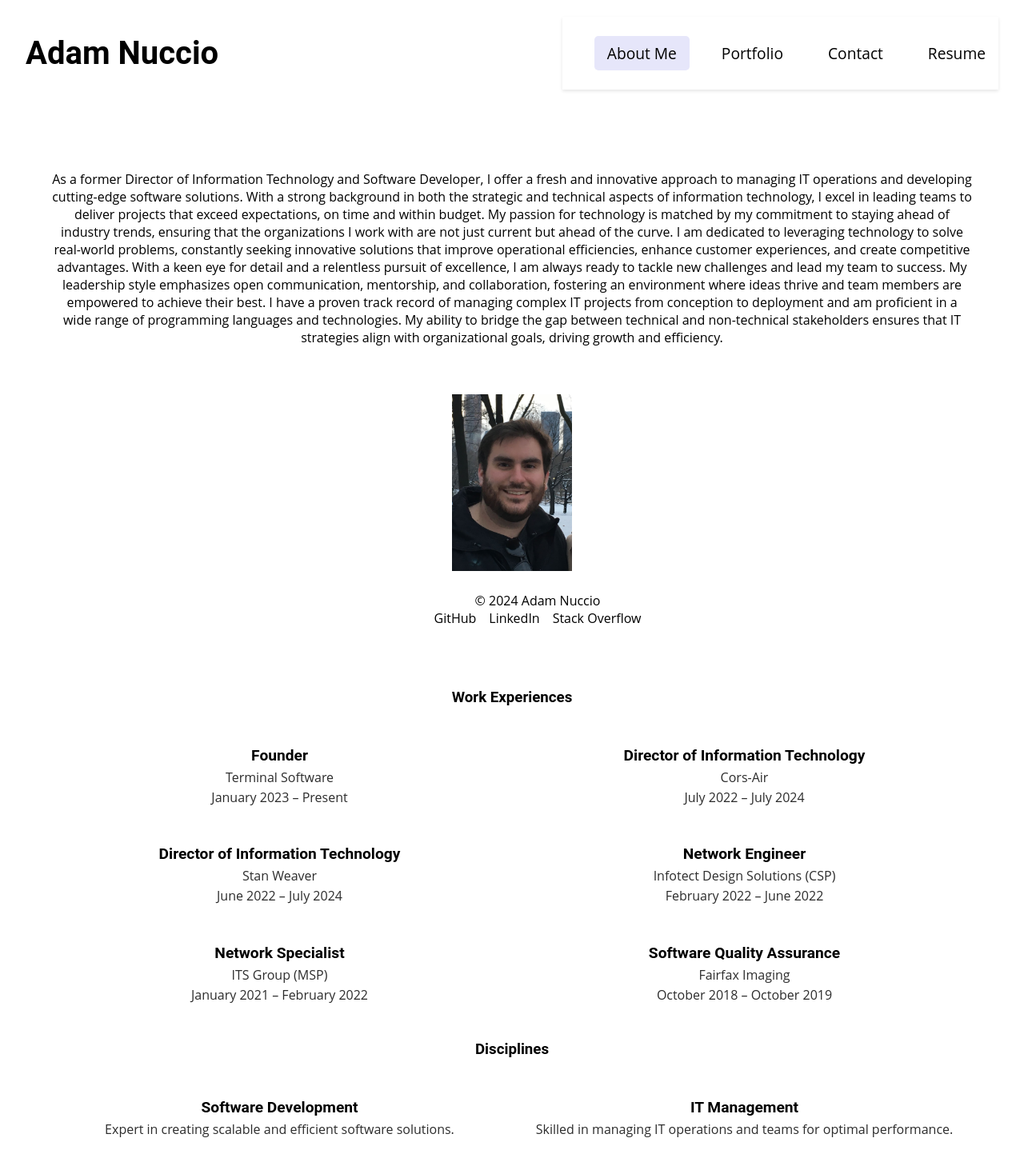
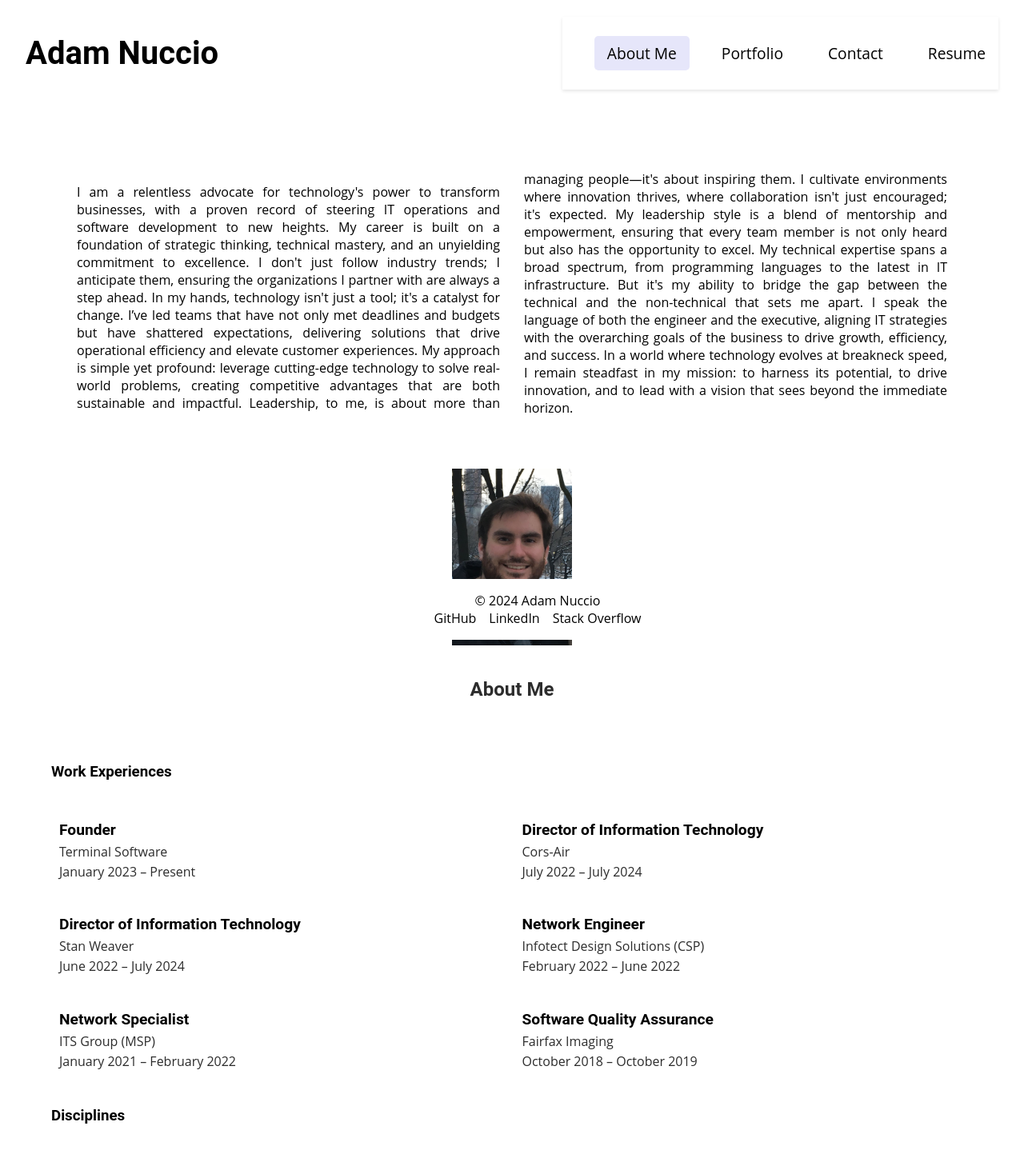
Before and after one commit to yahm0/AMN-REACT.JS-Portfolio, a React (Create React App) app: page / in a window 1280 px wide. Shown: the top 1458 px of the page at 80% size. Built offline with nearby package versions, Linux system fonts and the light colour scheme.

Commit message:
Made changes to the aboutme

```diff
--- a/src/pages/AboutMe.jsx
+++ b/src/pages/AboutMe.jsx
@@ -9,7 +9,15 @@ function AboutMe() {
       <div className="cards-container bio-container">
         <section className="about-me-card">
           <p>
-            As a former Director of Information Technology and Software Developer, I offer a fresh and innovative approach to managing IT operations and developing cutting-edge software solutions. With a strong background in both the strategic and technical aspects of information technology, I excel in leading teams to deliver projects that exceed expectations, on time and within budget. My passion for technology is matched by my commitment to staying ahead of industry trends, ensuring that the organizations I work with are not just current but ahead of the curve. I am dedicated to leveraging technology to solve real-world problems, constantly seeking innovative solutions that improve operational efficiencies, enhance customer experiences, and create competitive advantages. With a keen eye for detail and a relentless pursuit of excellence, I am always ready to tackle new challenges and lead my team to success. My leadership style emphasizes open communication, mentorship, and collaboration, fostering an environment where ideas thrive and team members are empowered to achieve their best. I have a proven track record of managing complex IT projects from conception to deployment and am proficient in a wide range of programming languages and technologies. My ability to bridge the gap between technical and non-technical stakeholders ensures that IT strategies align with organizational goals, driving growth and efficiency.
+            I am a relentless advocate for technology's power to transform businesses, with a proven record of steering IT operations and software development to new heights. My career is built on a foundation of strategic thinking, technical mastery, and an unyielding commitment to excellence. I don't just follow industry trends; I anticipate them, ensuring the organizations I partner with are always a step ahead.
+
+            In my hands, technology isn't just a tool; it's a catalyst for change. I’ve led teams that have not only met deadlines and budgets but have shattered expectations, delivering solutions that drive operational efficiency and elevate customer experiences. My approach is simple yet profound: leverage cutting-edge technology to solve real-world problems, creating competitive advantages that are both sustainable and impactful.
+
+            Leadership, to me, is about more than managing people—it's about inspiring them. I cultivate environments where innovation thrives, where collaboration isn't just encouraged; it's expected. My leadership style is a blend of mentorship and empowerment, ensuring that every team member is not only heard but also has the opportunity to excel.
+
+            My technical expertise spans a broad spectrum, from programming languages to the latest in IT infrastructure. But it's my ability to bridge the gap between the technical and the non-technical that sets me apart. I speak the language of both the engineer and the executive, aligning IT strategies with the overarching goals of the business to drive growth, efficiency, and success.
+
+            In a world where technology evolves at breakneck speed, I remain steadfast in my mission: to harness its potential, to drive innovation, and to lead with a vision that sees beyond the immediate horizon.
           </p>
         </section>
       </div>
--- a/src/styles/AboutMe.css
+++ b/src/styles/AboutMe.css
@@ -8,6 +8,17 @@
 
 .bio-container {
   width: 100%;
+}
+
+.about-me-card {
+  column-count: 2;
+  /* Creates two columns for newspaper-style layout */
+  column-gap: 30px;
+  /* Space between the columns */
+  text-align: justify;
+  /* Justify the text for a newspaper-like appearance */
+  padding: 1rem 2rem;
+  /* Add padding for better readability */
 }
 
 .about-me-header {
@@ -40,10 +51,9 @@
 .work-experiences-container,
 .disciplines-container {
   width: 100%;
-  text-align: center;
-  /* Center align the text */
+  text-align: left;
+  /* Left-align the headers */
   margin: 0 auto;
-  /* Center the entire container */
 }
 
 .grid-layout {
@@ -51,15 +61,16 @@
   grid-template-columns: repeat(2, 1fr);
   grid-auto-rows: minmax(100px, auto);
   /* Auto adjust the row height */
-  gap: 10px;
+  gap: 5px;
+  /* Reduce the gap between grid items */
   justify-content: center;
 }
 
 .work-experience,
 .discipline {
   background-color: transparent;
-  text-align: center;
-  /* Center align individual items */
+  text-align: left;
+  /* Left-align individual items */
   padding: 5px 10px;
   /* Reduce padding to bring items closer together */
   margin: 0;
```
